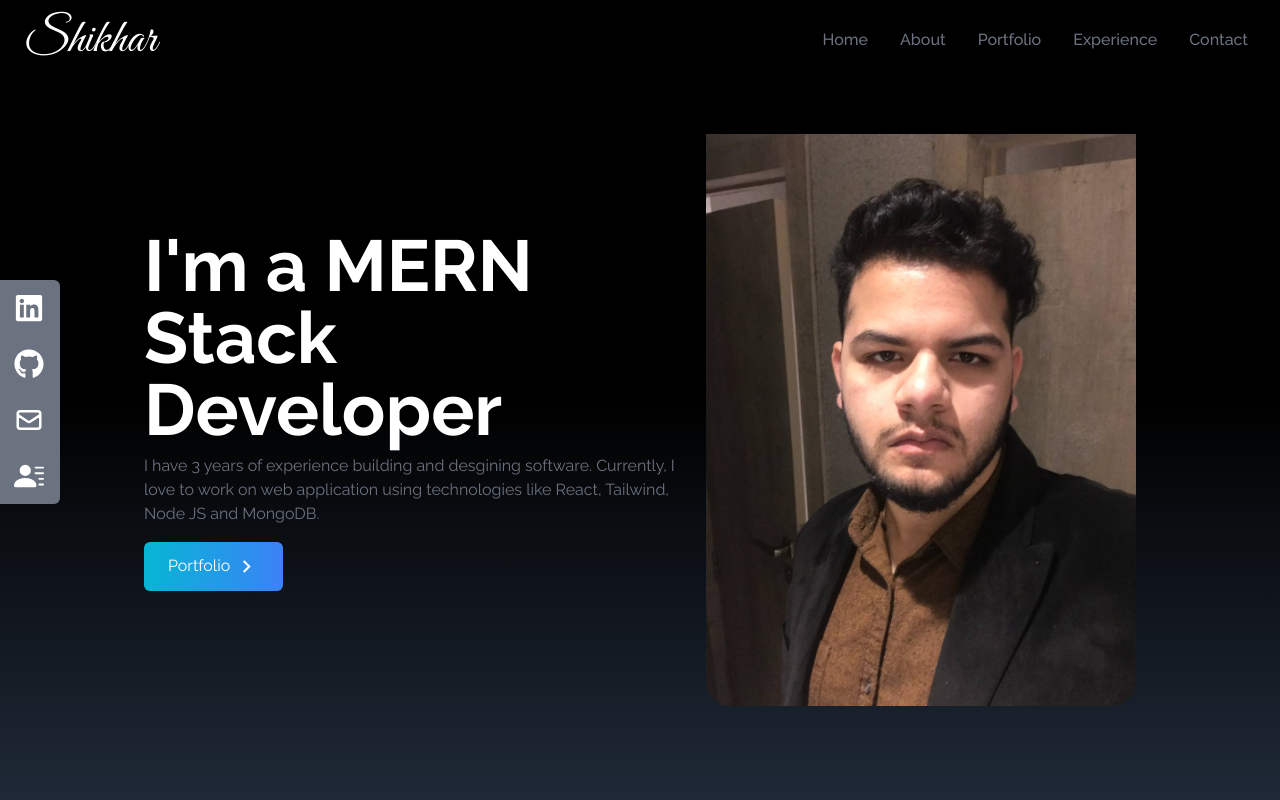
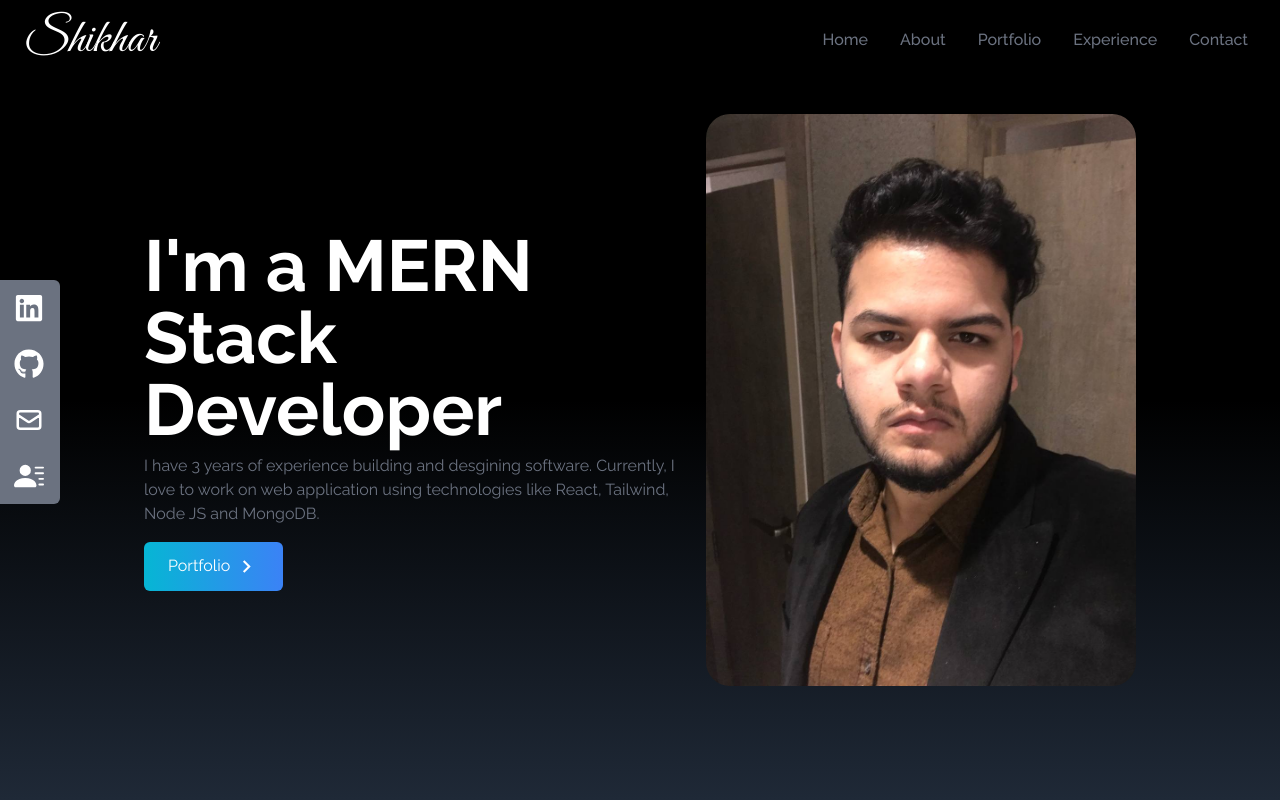
Before and after one commit to shkhrtrxsh/Portfolio_Website, a React (Create React App) app: page / in a window 1280 px wide. Shown: the top 800 px of the page. Built offline with nearby package versions, Linux system fonts and the light colour scheme.

Commit message:
edited home

```diff
--- a/src/components/Home.jsx
+++ b/src/components/Home.jsx
@@ -21,7 +21,7 @@ const Home = () => {
             </div>
             </div>
             <div>
-            <img src={HeroImage} alt="my profile" className='pt-10 rounded-3xl mx-auto h-30 w-1/4 md:w-full'/>
+            <img src={HeroImage} alt="my profile" className=' rounded-3xl mx-auto h-30 w-1/4 md:w-full'/>
             </div>
 
         </div>
```
